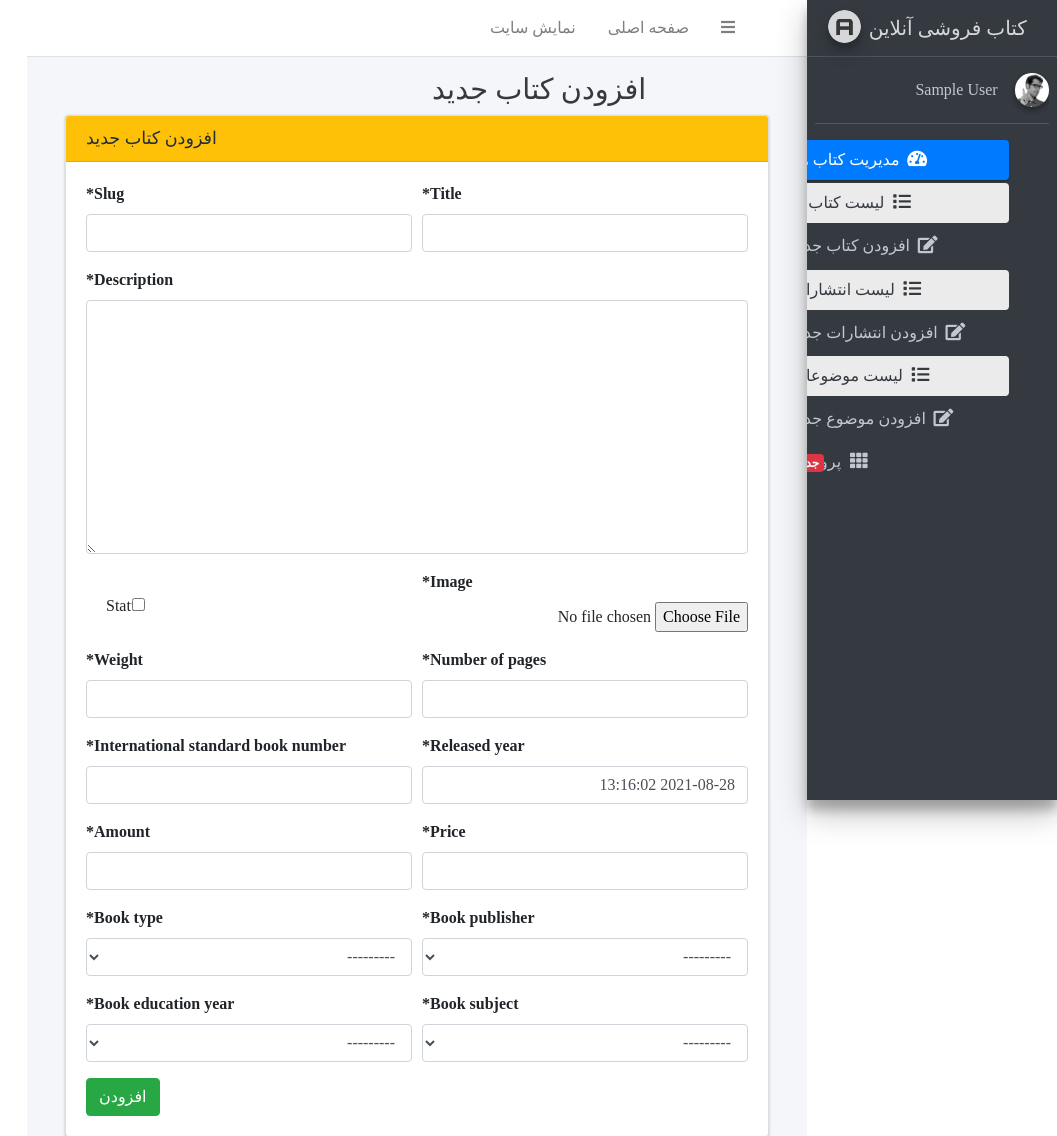
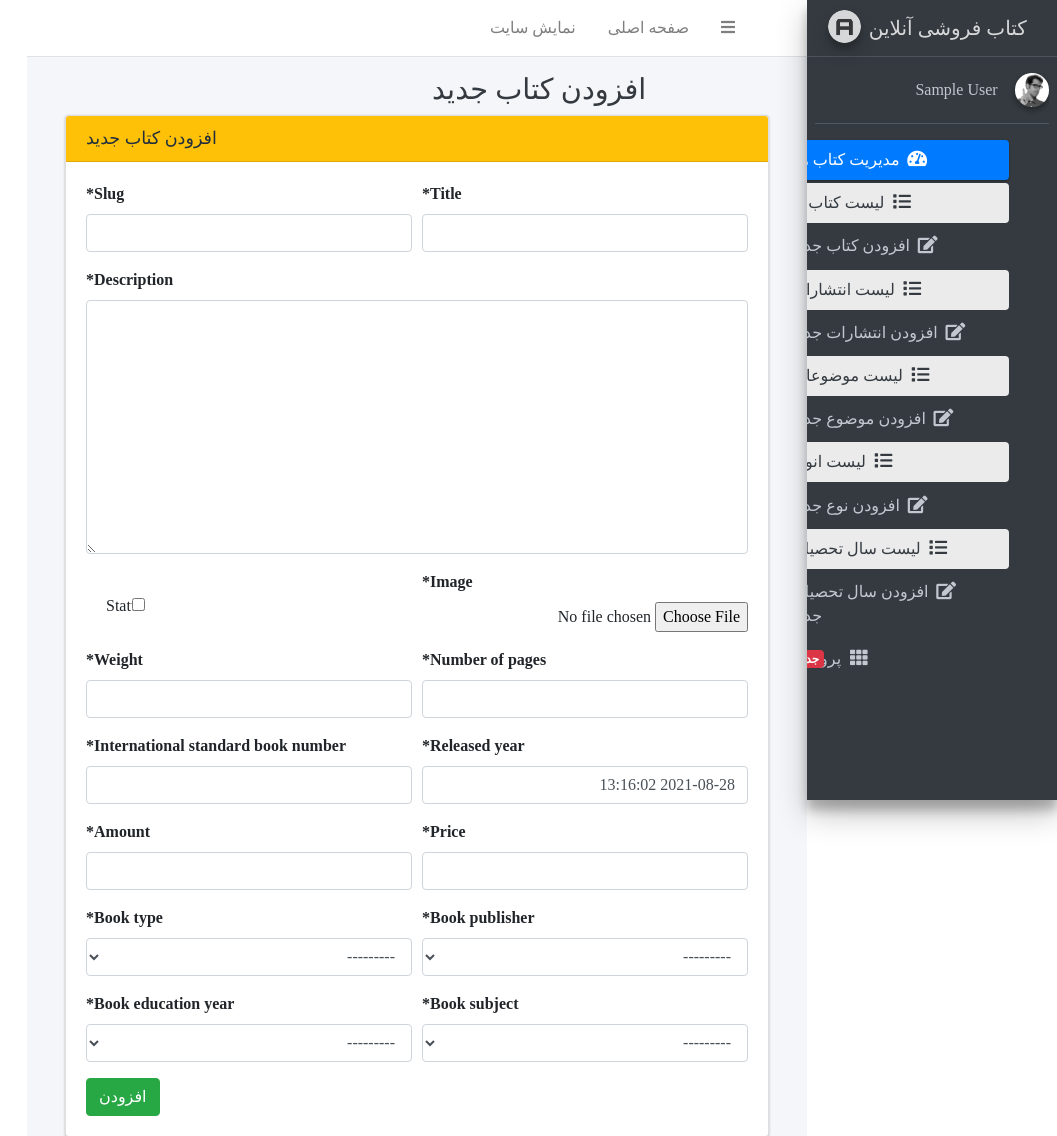
Before and after one commit to hamed-alemoni/online_bookstore, a Django app: page /account/book/create/ in a window 1280 px wide. Shown: the top 1136 px of the page, without its empty margins (223-1280 px from the left). Run offline with Django 3.2, Linux system fonts and the light colour scheme; the visitor is signed in with stand-in values (Sample User, id 1); data that the repository does not hold is empty; some libraries are stand-ins or nearby versions; some web fonts are replaced.

Commit message:
add option for education year and book type to create and view their list

```diff
--- a/backend/templates/registration/sidebar.html
+++ b/backend/templates/registration/sidebar.html
@@ -75,6 +75,33 @@
                             </a>
                         </li>
 
+                        </li>
+                         <li class="nav-item">
+                            <a href="{% url 'account:book-type-list' %}" class="nav-link active">
+                                <i class="fa fa-list nav-icon"></i>
+                                <p>لیست انواع</p>
+                            </a>
+                        </li>
+                        <li class="nav-item">
+                            <a href="{% url 'account:book-type-create' %}" class="nav-link">
+                                <i class="fa fa-edit nav-icon"></i>
+                                <p>افزودن نوع جدید</p>
+                            </a>
+                        </li>
+
+                        <li class="nav-item">
+                            <a href="{% url 'account:education-year-list' %}" class="nav-link active">
+                                <i class="fa fa-list nav-icon"></i>
+                                <p>لیست سال تحصیلی</p>
+                            </a>
+                        </li>
+                        <li class="nav-item">
+                            <a href="{% url 'account:education-year-create' %}" class="nav-link">
+                                <i class="fa fa-edit nav-icon"></i>
+                                <p>افزودن سال تحصیلی جدید</p>
+                            </a>
+                        </li>
+
                     </ul>
                 </li>
                 <li class="nav-item">
```
